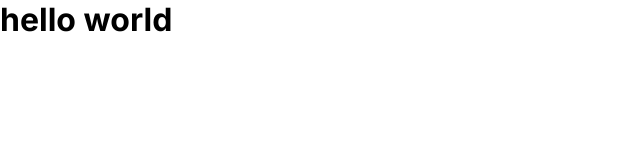
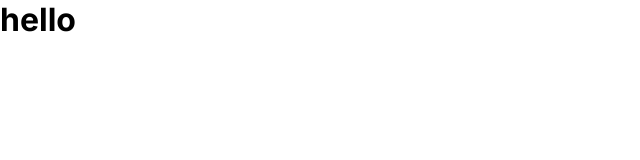
Before and after one commit to kohta9521/Kohta_LP_Web, a Next.js app: page / in a window 1280 px wide. Shown: the top 160 px of the page, without its empty margins (0-640 px from the left). Built offline with nearby package versions, Linux system fonts and the light colour scheme.

Commit message:
delete not use

```diff
--- a/src/app/page.tsx
+++ b/src/app/page.tsx
@@ -1,12 +1,11 @@
 // scss
-import styles from "../styles/page.module.scss";
 
 // components
 
 export default function Home() {
   return (
     <div>
-      <h1>hello world</h1>
+      <h1>hello</h1>
     </div>
   );
 }
```
